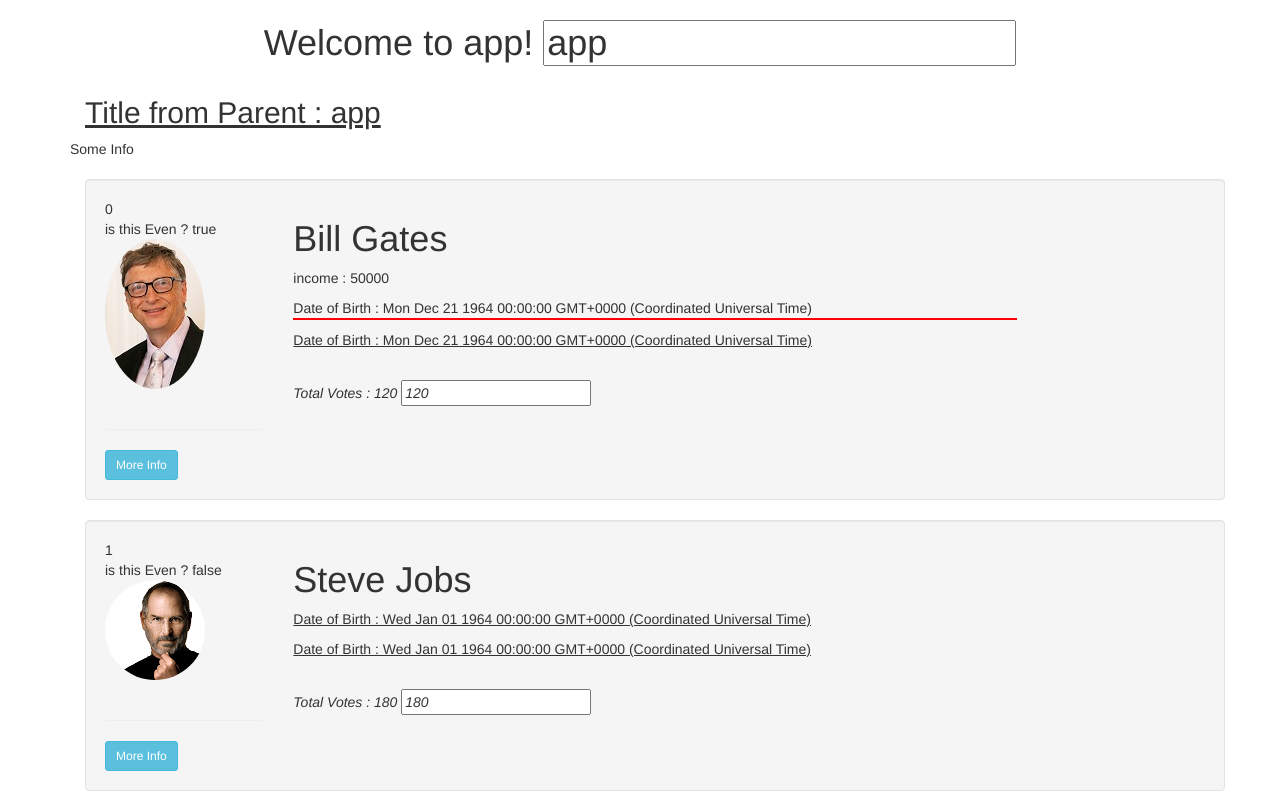
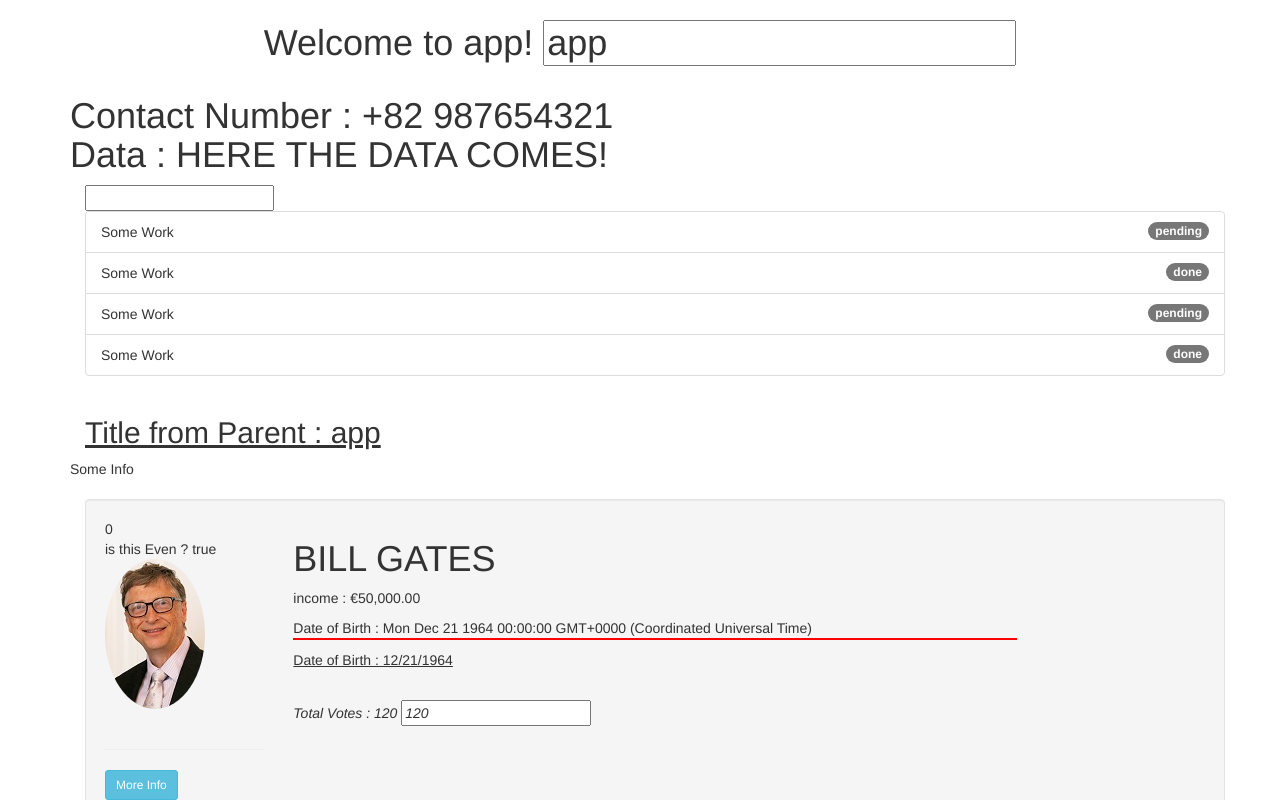
Before and after one commit to synergy2411/soc-gen-app, an Angular app: page / in a window 1280 px wide. Shown: the top 800 px of the page. Built offline with nearby package versions, Linux system fonts and the light colour scheme.

Commit message:
filter pipe added

```diff
--- a/src/app/app.component.html
+++ b/src/app/app.component.html
@@ -4,6 +4,10 @@
     Welcome to {{ title }}!
     <input type="text" [(ngModel)]="title">
   </h1>
+ </div>
+
+ <div class="container">
+   <app-pipe-demo></app-pipe-demo>
  </div>
 
  <div class="container">
--- a/src/app/directives/unless.directive.ts
+++ b/src/app/directives/unless.directive.ts
@@ -18,5 +18,7 @@
     }
   }
   constructor(private templateRef: TemplateRef<any>,
-    private vcRef: ViewContainerRef) { }
+    private vcRef: ViewContainerRef) {
+      console.log(this.templateRef);
+    }
 }
--- /dev/null
+++ b/src/app/pipe-demo/pipe-demo.component.html
@@ -0,0 +1,17 @@
+<h1>
+  Contact Number : {{ contact_no | countrycode: '82' }} <br>
+  Data : {{ data | async | uppercase }}
+</h1>
+
+<div class="container">
+  <input type="text" [(ngModel)]="filteredStatus">
+<ul class="list-group">
+  <li class="list-group-item"
+    *ngFor="let todo of todos | filter : filteredStatus : 'status'">
+    {{ todo.label }}
+    <span class="badge">
+      {{ todo.status}}
+    </span>
+  </li>
+</ul>
+</div>
--- /dev/null
+++ b/src/app/pipe-demo/pipe-demo.component.ts
@@ -0,0 +1,34 @@
+import { Component, OnInit } from '@angular/core';
+
+@Component({
+  selector: 'app-pipe-demo',
+  templateUrl: './pipe-demo.component.html',
+  styleUrls: ['./pipe-demo.component.css']
+})
+export class PipeDemoComponent implements OnInit {
+  filteredStatus= "";
+  todos = [{
+    label : "Some Work",
+    status : 'pending'
+  },{
+    label : "Some Work",
+    status : 'done'
+  },{
+    label : "Some Work",
+    status : 'pending'
+  },{
+    label : "Some Work",
+    status : 'done'
+  }]
+  contact_no : number = 987654321;
+  data = new Promise((resolve, reject)=>{
+    setTimeout(()=>{
+      resolve("Here the data comes!")
+    }, 2000);
+  })
+  constructor() { }
+
+  ngOnInit() {
+  }
+
+}
--- /dev/null
+++ b/src/app/pipes/countrycode.pipe.ts
@@ -0,0 +1,9 @@
+import { Pipe, PipeTransform } from '@angular/core';
+@Pipe({
+    name : 'countrycode'
+})
+export class CountryCodePipe implements PipeTransform{
+    transform(value : any, arg :any = '91'){
+        return "+" + arg + " " + value;
+    }
+}
--- /dev/null
+++ b/src/app/pipes/filter.pipe.ts
@@ -0,0 +1,20 @@
+import { Pipe, PipeTransform } from '@angular/core';
+
+@Pipe({
+  name: 'filter'
+})
+export class FilterPipe implements PipeTransform {
+
+  transform(value: any, filteredStatus : string, status : string): any {
+    if(value.length == 0 || filteredStatus == ""){
+      return value;
+    }
+    let resultArray = [];
+    for(let todo of value){
+      if(todo[status] == filteredStatus){
+          resultArray.push(todo)
+      }
+    }
+    return resultArray;
+  }
+}
--- a/src/app/user/user.component.html
+++ b/src/app/user/user.component.html
@@ -1,7 +1,7 @@
 
 <div class="container">
 <h2>Title from Parent : {{ title }}</h2>
-
+<!-- {{ users | json }} -->
 </div>
 
 <ng-content select="header"></ng-content>
@@ -29,17 +29,17 @@
             </p>
         </ng-template>
         <div class="col-xs-8 col-sm-8 col-md-8">
-            <h1 appHighlight [myColor]="myColor">{{ user.firstName }} {{ user.lastName }}</h1>
+            <h1 appHighlight [myColor]="myColor">{{ user.firstName | uppercase }} {{ user.lastName | uppercase }}</h1>
             <!-- <ng-template [ngIf]="user.isWorking">
                 <p></p>
             </ng-template> -->
             <p *appUnless="!user.isWorking">
-                income : {{ user.income }}
+                income : {{ user.income | currency : 'EUR' }}
             </p>
             <!-- <p *ngIf="user.isWorking; else elseTemplate"> Income : {{ user.income}} </p> -->
             <!-- using Interpolation -->
             <p [ngClass]="{'myBorder' : isEven, 'decoration' : isOdd}"> Date of Birth : {{ user.dob }}</p>
-            <p [ngClass]="myBorderStyle"> Date of Birth : {{ user.dob }}</p>
+            <p [ngClass]="myBorderStyle"> Date of Birth : {{ user.dob | date : 'MM/dd/yyyy'}}</p>
             <!-- Property binding syntax -->
             <!-- <p>Date of Birth :
                 <span [innerHTML]="user.dob"></span>
```
Also changed, not shown: src/app/app.module.ts (+7 -1 lines), src/app/pipe-demo/pipe-demo.component.css (added).
